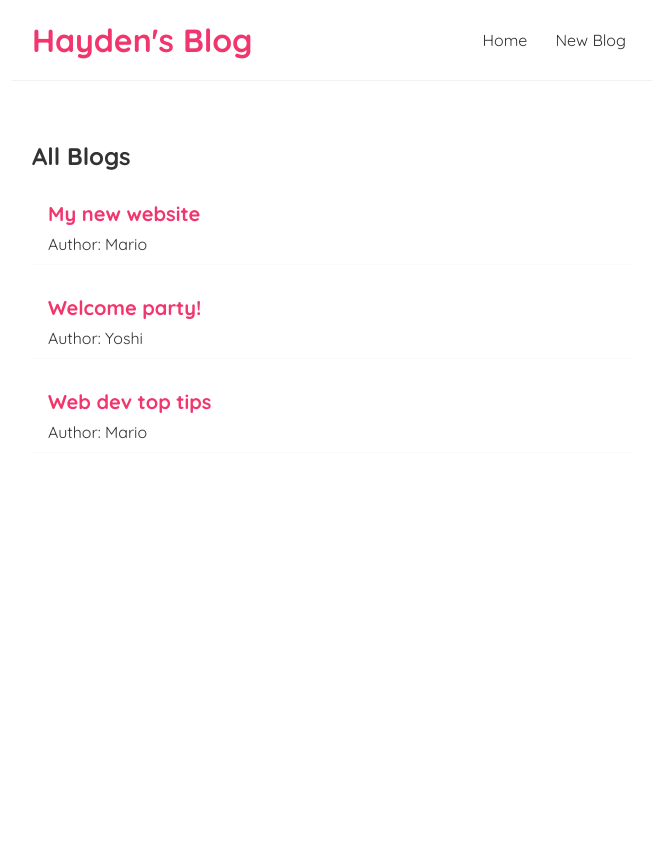
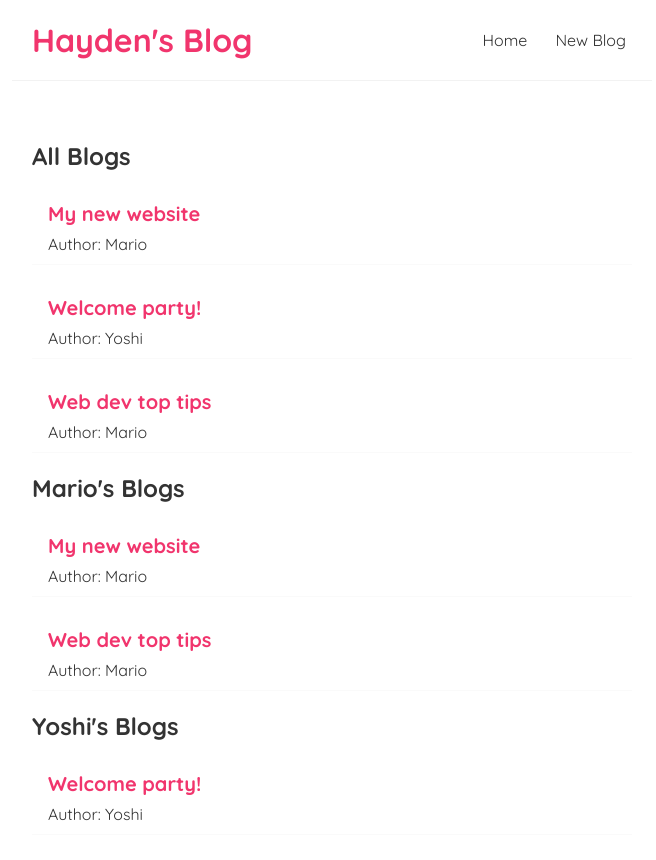
Before and after one commit to haydenshelley/react-blog-tutorial, a React (Create React App) app: page / in a window 1280 px wide. Shown: the top 860 px of the page, without its empty margins (308-964 px from the left). Before the commit the page ends 800 px from the top, so only its background shows below. Built offline with nearby package versions, Linux system fonts and the light colour scheme.

Commit message:
reuse BlogList to filter by author

```diff
--- a/src/Home.js
+++ b/src/Home.js
@@ -16,6 +16,14 @@
   return (
     <div className="home">
       <BlogList blogs={blogs} title={"All Blogs"} />
+      <BlogList
+        blogs={blogs.filter((blog) => blog.author === "Mario")}
+        title={"Mario's Blogs"}
+      />
+      <BlogList
+        blogs={blogs.filter((blog) => blog.author === "Yoshi")}
+        title={"Yoshi's Blogs"}
+      />
     </div>
   );
 };
```
